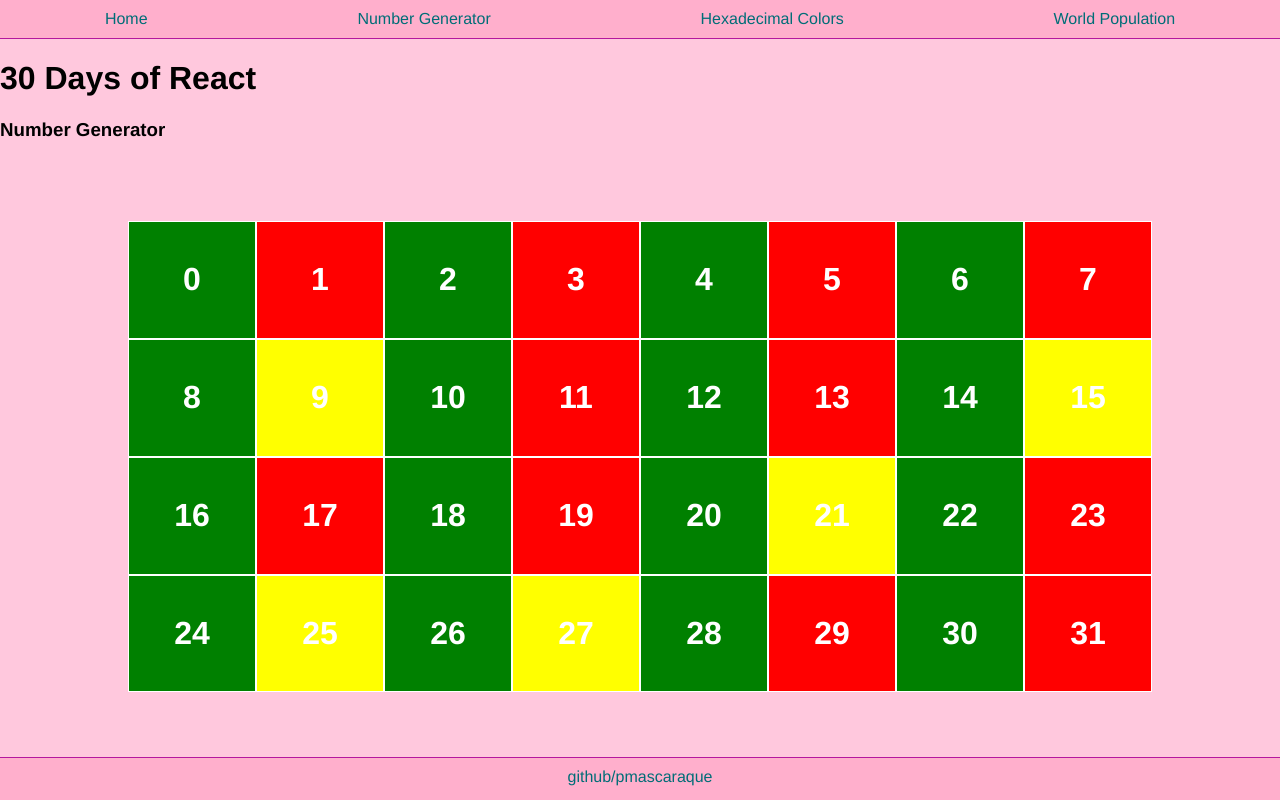
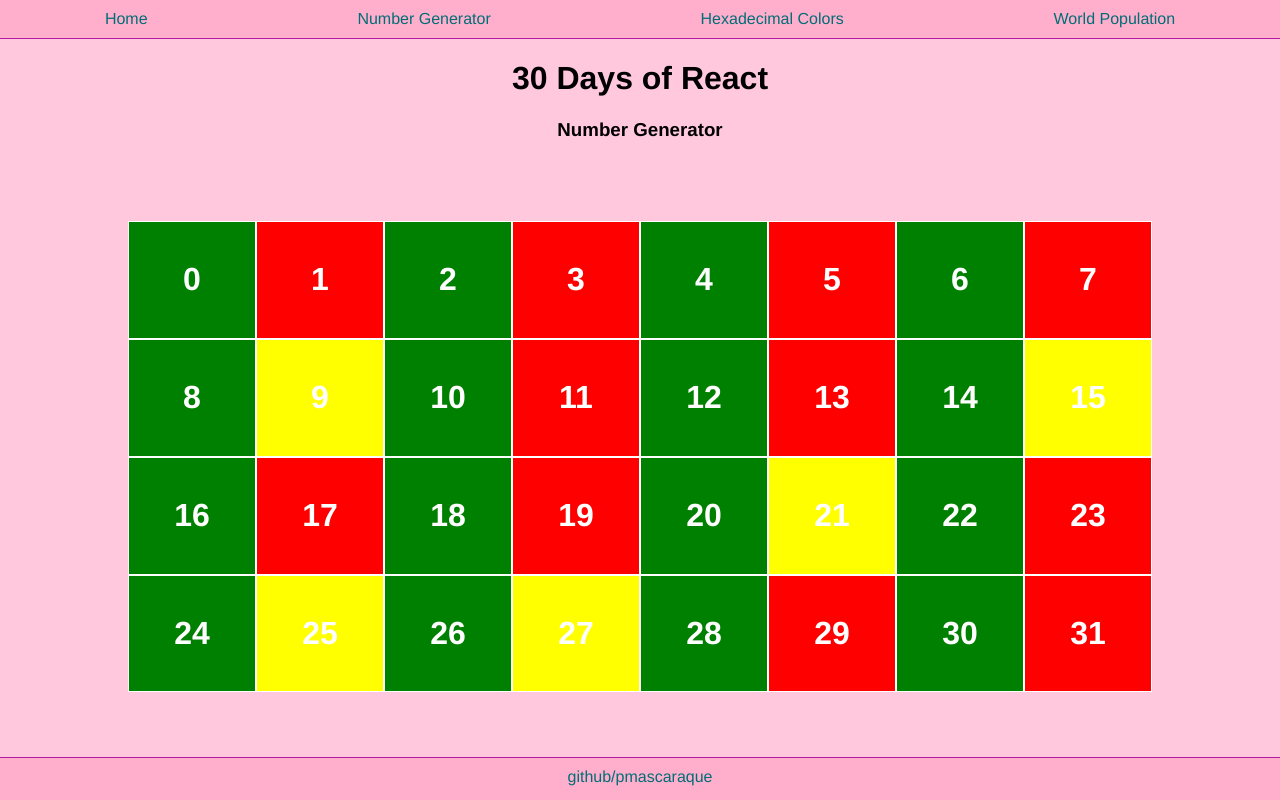
Before and after one commit to pmascaraque/30-days-of-react, a Next.js app in the folder exercises/06_mapping/06/: page /numbers in a window 1280 px wide. Built offline with nearby package versions, Linux system fonts and the light colour scheme.

Commit message:
fixed center styling for centers

```diff
--- a/exercises/06_mapping/06/pages/numbers.js
+++ b/exercises/06_mapping/06/pages/numbers.js
@@ -63,7 +63,7 @@ const Tiles = ({ numbers }) => {
 function Numbers() {
   return (
     <Layout>
-      <div>
+      <div className="titles">
         <h1>30 Days of React</h1>
         <h3>Number Generator</h3>
         <Tiles numbers={numbers} />
--- a/exercises/06_mapping/06/styles/index.css
+++ b/exercises/06_mapping/06/styles/index.css
@@ -45,7 +45,7 @@ a:hover{
     border-top: 1px #b5179e solid;
 }
 
-.data{
+.titles{
     text-align: center;
 
 }
```
Also changed, not shown: exercises/06_mapping/06/pages/colors.js (+5 -3 lines), exercises/06_mapping/06/pages/data.js (+3 -4 lines).
